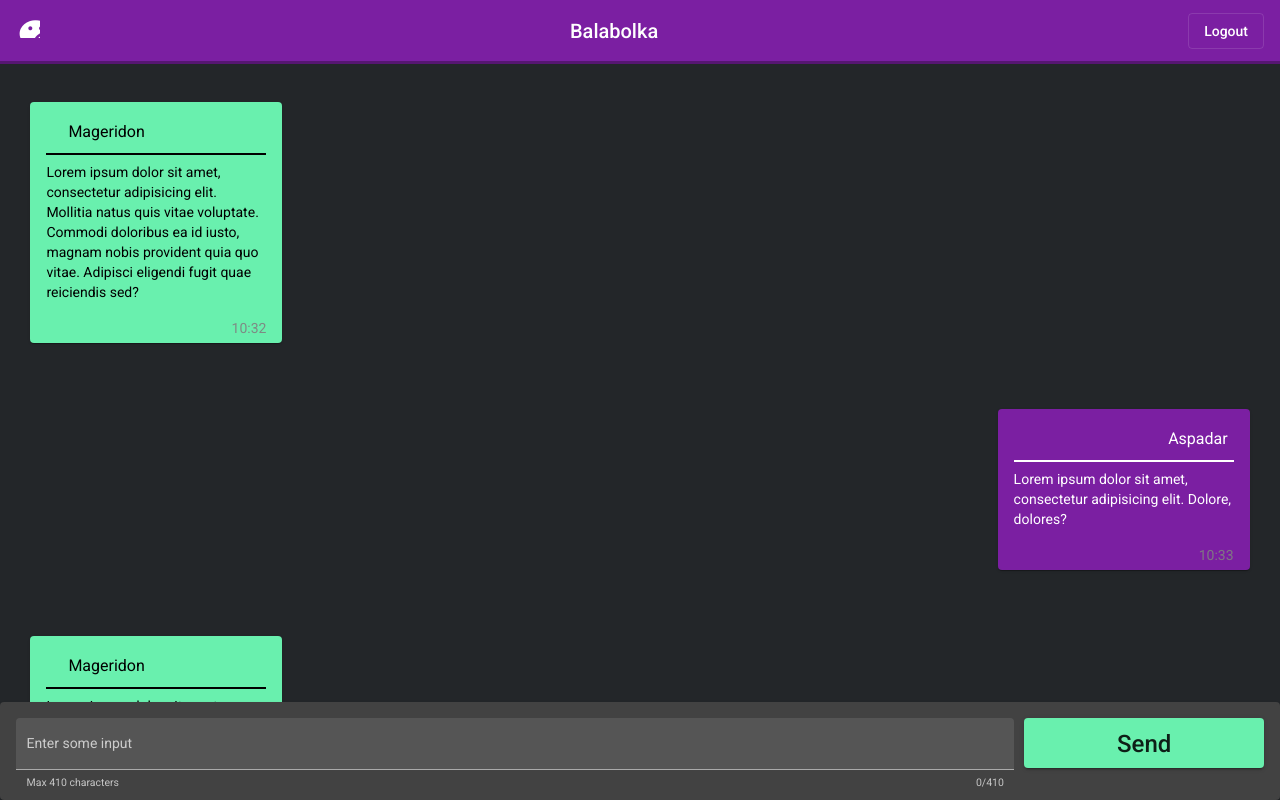
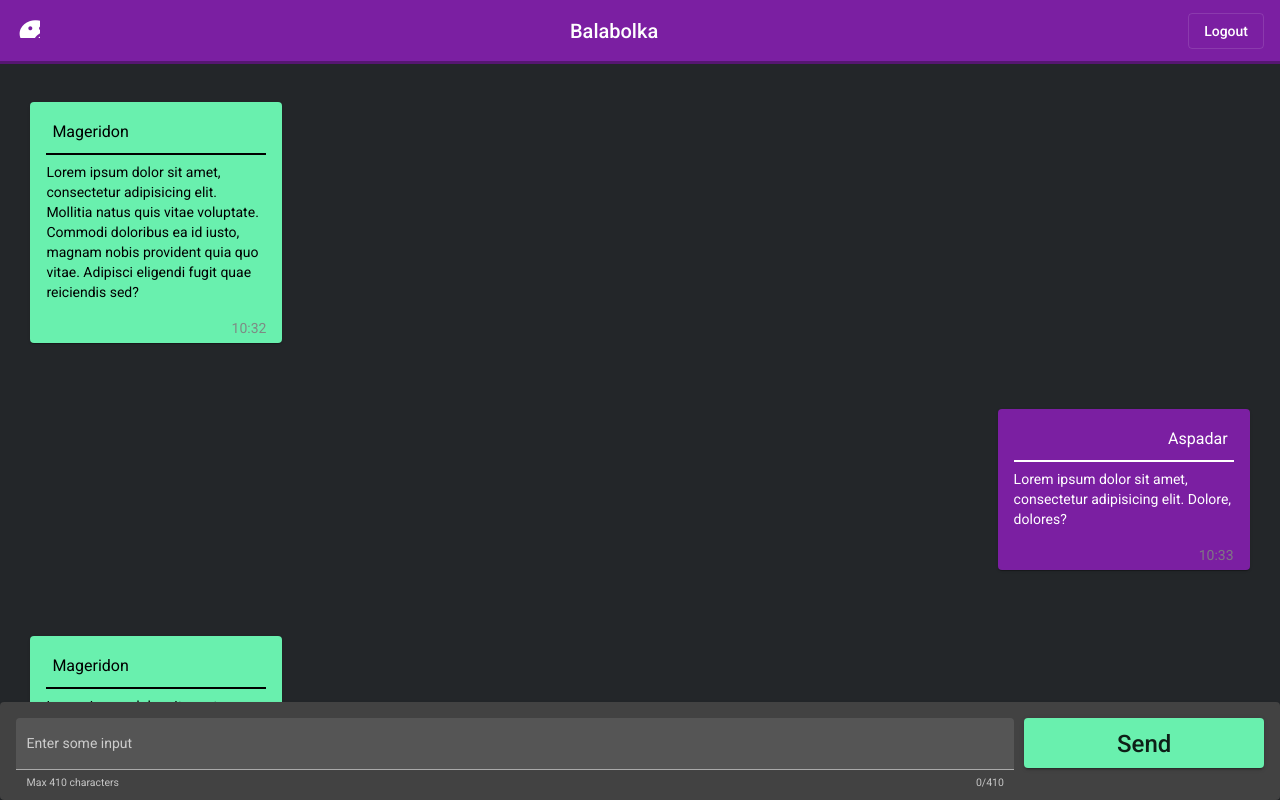
Before and after one commit to MikitaSerou/WebChatFront-end, an Angular app: page / in a window 1280 px wide. Built offline with nearby package versions, Linux system fonts and the light colour scheme; what ngx-avatar would draw is missing.

Commit message:
small fix before sleep

```diff
--- a/src/app/message/message.component.html
+++ b/src/app/message/message.component.html
@@ -1,5 +1,5 @@
 <div class="message-wrapper" fxLayout="row" fxLayoutAlign="start center">
-  <mat-card class="message my-message">
+  <mat-card class="message companion-message">
     <div fxLayout="row" fxLayoutAlign="start center">
       <div>
         <ngx-avatar mat-card-avatar name="Mageridon7" size="35"></ngx-avatar>
@@ -18,7 +18,7 @@
 
 <div class="message-wrapper" fxLayout="row" fxLayoutAlign="end center">
   <mat-card class="message">
-    <div fxLayout="row" fxLayoutAlign="start center" dir="rtl">
+    <div fxLayout="row" fxLayoutAlign="end center">
       <div>
         <ngx-avatar mat-card-avatar name="Aageridon7" size="35"></ngx-avatar>
       </div>
@@ -35,7 +35,7 @@
 </div>
 
 <div class="message-wrapper" fxLayout="row" fxLayoutAlign="start center">
-  <mat-card class="message my-message">
+  <mat-card class="message companion-message">
     <div fxLayout="row" fxLayoutAlign="start center">
       <div>
         <ngx-avatar mat-card-avatar name="Mageridon7" size="35"></ngx-avatar>
@@ -53,7 +53,7 @@
 </div>
 
 <div class="message-wrapper" fxLayout="row" fxLayoutAlign="start center">
-  <mat-card class="message my-message">
+  <mat-card class="message companion-message">
     <div fxLayout="row" fxLayoutAlign="start center">
       <div>
         <ngx-avatar mat-card-avatar name="Urus" size="35"></ngx-avatar>
--- a/src/app/message/message.component.sass
+++ b/src/app/message/message.component.sass
@@ -11,7 +11,7 @@
   margin: 2%
   padding-bottom: 5px
   h3
-    margin: auto 10% auto
+    margin: auto 6px auto
   hr
     border: 1px solid white
 //#69f0ae
@@ -20,9 +20,11 @@
   opacity: 0.9
   float: right
 
-.my-message
+.companion-message
   background-color: $accent-color
   color: black
+  h3
+    margin: auto 6px auto
   hr
    border: 1px solid black
 
```
Also changed, not shown: 1 other file (tests, documents, lock files or other folders).
